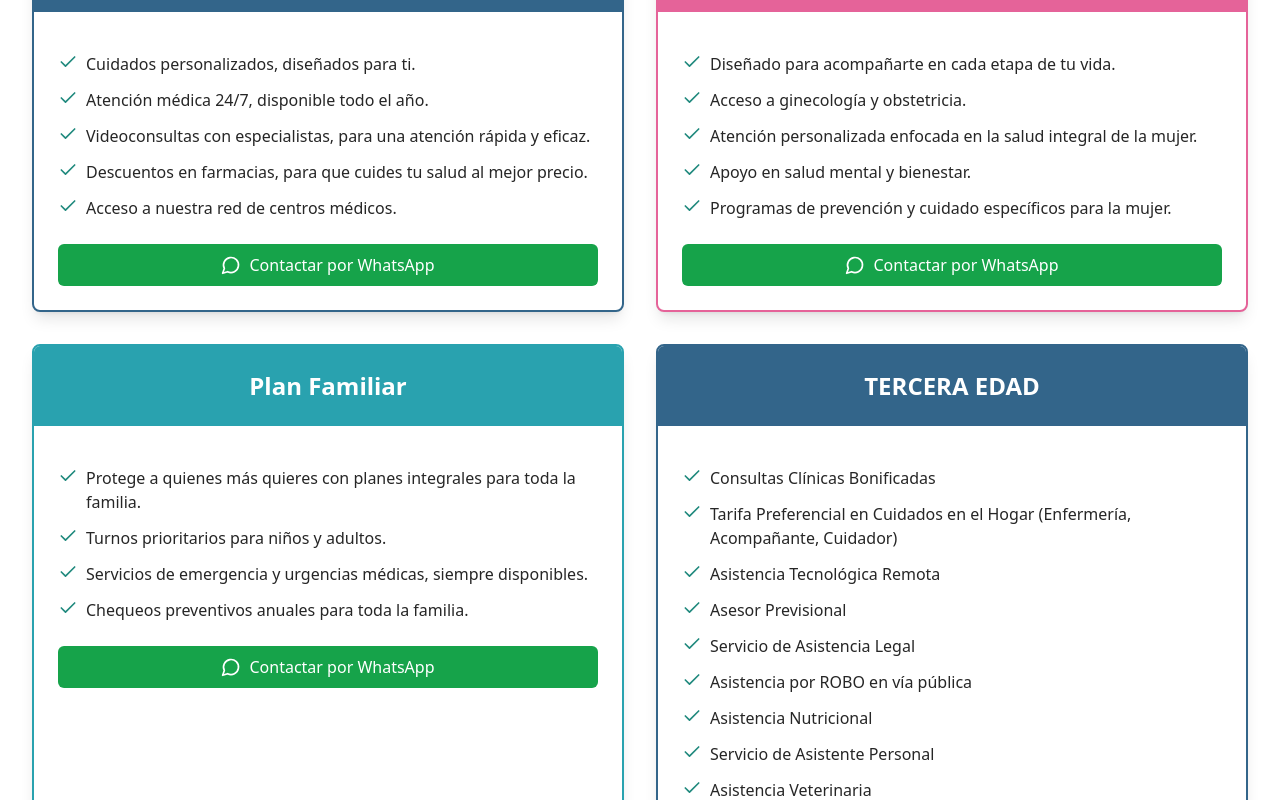
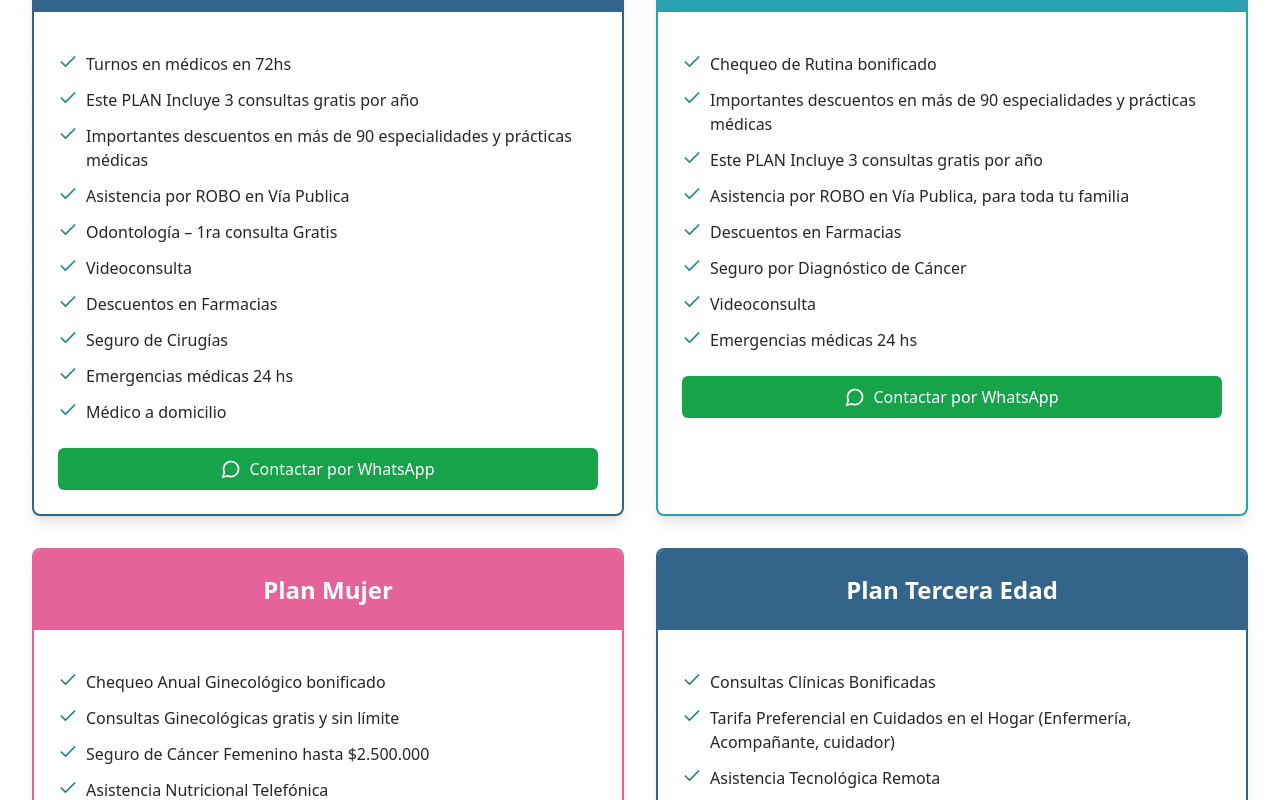
Before and after one commit to lemonsagency/metamedic_03, a React (Create React App) app: page / in a window 1280 px wide. Shown: the part 1700-2500 px from the top of the page. Built offline with nearby package versions, Linux system fonts and the light colour scheme.

Commit message:
cambios ok

```diff
--- a/src/components/LandingPage.tsx
+++ b/src/components/LandingPage.tsx
@@ -43,46 +43,57 @@ const plans = [
       name: 'Plan Individual',
       color: '#33658A',
       features: [
-      'Cuidados personalizados, diseñados para ti.',
-      'Atención médica 24/7, disponible todo el año.',
-      'Videoconsultas con especialistas, para una atención rápida y eficaz.',
-      'Descuentos en farmacias, para que cuides tu salud al mejor precio.',
-      'Acceso a nuestra red de centros médicos.',
+        'Turnos en médicos en 72hs',
+        'Este PLAN Incluye 3 consultas gratis por año',
+        'Importantes descuentos en más de 90 especialidades y prácticas médicas',
+        'Asistencia por ROBO en Vía Publica',
+        'Odontología – 1ra consulta Gratis',
+        'Videoconsulta',
+        'Descuentos en Farmacias',
+        'Seguro de Cirugías',
+        'Emergencias médicas 24 hs',
+        'Médico a domicilio',
+      ],
+    },
+    {
+      name: 'Plan Familiar',
+      color: '#29A2AF',
+      features: [
+        'Chequeo de Rutina bonificado',
+        'Importantes descuentos en más de 90 especialidades y prácticas médicas',
+        'Este PLAN Incluye 3 consultas gratis por año',
+        'Asistencia por ROBO en Vía Publica, para toda tu familia',
+        'Descuentos en Farmacias',
+        'Seguro por Diagnóstico de Cáncer',
+        'Videoconsulta',
+        'Emergencias médicas 24 hs',
       ],
     },
     {
       name: 'Plan Mujer',
       color: '#E56399',
       features: [
-      'Diseñado para acompañarte en cada etapa de tu vida.',
-      'Acceso a ginecología y obstetricia.',
-      'Atención personalizada enfocada en la salud integral de la mujer.',
-      'Apoyo en salud mental y bienestar.',
-      'Programas de prevención y cuidado específicos para la mujer.',
+        'Chequeo Anual Ginecológico bonificado',
+        'Consultas Ginecológicas gratis y sin límite',
+        'Seguro de Cáncer Femenino hasta $2.500.000',
+        'Asistencia Nutricional Telefónica',
+        'Asistencia por ROBO en Vía Publica',
+        'Odontología – 1ra consulta Gratis',
+        '3 Consultas GRATIS por año',
       ],
     },
     {
-    name: 'Plan Familiar',
-    color: '#29A2AF',
-    features: [
-      'Protege a quienes más quieres con planes integrales para toda la familia.',
-      'Turnos prioritarios para niños y adultos.',
-      'Servicios de emergencia y urgencias médicas, siempre disponibles.',
-      'Chequeos preventivos anuales para toda la familia.',
-    ],
-  },
-  {
-    name: 'TERCERA EDAD',
+      name: 'Plan Tercera Edad',
       color: '#33658A',
       features: [
         'Consultas Clínicas Bonificadas',
-      'Tarifa Preferencial en Cuidados en el Hogar (Enfermería, Acompañante, Cuidador)',
+        'Tarifa Preferencial en Cuidados en el Hogar (Enfermería, Acompañante, cuidador)',
         'Asistencia Tecnológica Remota',
         'Asesor Previsional',
         'Servicio de Asistencia Legal',
-      'Asistencia por ROBO en vía pública',
+        'Asistencia por ROBO en Vía Publica',
         'Asistencia Nutricional',
-      'Servicio de Asistente Personal',
+        'Servicio Asistente Personal',
         'Asistencia Veterinaria',
       ],
     },
@@ -196,7 +207,7 @@ return (
         </section>
 
         <div className="max-w-7xl mx-auto py-12 px-4 sm:px-6 lg:px-8">
-        {/* About Section */}
+          {/* About Section with updated grid layout */}
           <section id="about" className="mb-20 text-center">
             <h2 className="text-3xl md:text-4xl font-bold text-[#218A7E] dark:text-[#218A7E] mb-6">¿Qué es MetaMedic?</h2>
             <p className="text-lg md:text-xl mb-10 max-w-3xl mx-auto text-[#262626] dark:text-[#262626]">
@@ -217,7 +228,7 @@ return (
           <section id="plans" className="mb-20 text-center">
             <h2 className="text-3xl md:text-4xl font-bold text-[#218A7E] dark:text-[#218A7E] mb-6">Nuestros Planes</h2>
             <p className="text-lg md:text-xl mb-10 max-w-3xl mx-auto text-[#262626] dark:text-[#262626]">
-            En MetaMedic entendemos que cada persona tiene necesidades únicas, por eso ofrecemos planes de salud personalizados.
+              En MetaMedic entendemos que cada persona tiene necesidades únicas, por  eso ofrecemos planes de salud personalizados.
             </p>
             <div className="grid grid-cols-1 md:grid-cols-2 gap-8">
               {plans.map((plan, index) => (
@@ -227,7 +238,7 @@ return (
                   </div>
                   <div className="p-6">
                     <ul className="space-y-3 mt-4 text-left">
-                    {plan.features.map((feature, featureIndex)   => (
+                      {plan.features.map((feature, featureIndex) => (
                         <li key={featureIndex} className="flex items-start">
                           <Check className="mr-2 h-5 w-5 text-[#218A7E] flex-shrink-0" />
                           <span className="text-[#262626] dark:text-[#262626]">{feature}</span>
@@ -330,35 +341,34 @@ return (
         </div>
       </main>
 
-    {/* New Footer */}
-    <footer className="bg-black text-white py-8 px-4 text-center text-sm">
-      <div className="max-w-7xl mx-auto">
-        <div className="mb-4 text-white">
-          <p className="font-bold">LEXXA SA</p>
-          <p>Dirección: AVDA FEDERICO LACROZE 2206, Piso 5, CAPITAL FEDERAL, Buenos Aires 1425, Argentina</p>
-          <p>Teléfono del negocio: 011 15-4079-1695</p>
+      <footer className="bg-black text-white">
+        <div className="max-w-7xl mx-auto py-12 px-4 sm:px-6 lg:px-8">
+          <div className="flex flex-col md:flex-row items-center justify-between">
+            <div className="mb-6 md:mb-0">
+              <img
+                className="h-10 w-auto mb-4"
+                src="https://hebbkx1anhila5yf.public.blob.vercel-storage.com/metamedic_blanco2-XlL4zqig2mhthPNElvpFAY60IV6Yph.png"
+                alt="MetaMedic"
+              />
+              <p>Emergencias: 0810 220 3220</p>
+              <p>Email: info@metamedic.com</p>
             </div>
-
-        <div className="mb-6 text-xs text-gray-400">
-          <p className="mb-2"><strong>TODOS LOS DERECHOS RESERVADOS.</strong> NO CREAMOS NI PROMOVEMOS PRODUCTOS PARA CAMBIAR DE VIDA DE LAS PERSONAS DE LA NOCHE A LA MAÑANA. TAMPOCO PODEMOS PROMETER RESULTADOS Y ADVERTIMOS QUE NUESTROS RESULTADOS O LOS RESULTADOS DE TESTIMONIALES NO SON RESULTADOS TÍPICOS Y NO SIGNIFICA QUE QUIEN CONTRATE NUESTROS PRODUCTOS O SERVICIOS PUEDA CONSEGUIR RESULTADOS SIMILARES. ES POSIBLE QUE NO CONSIGA NINGÚN RESULTADO, ESPECIALMENTE SI NO PONE EN PRÁCTICA LO QUE APRENDE.</p>
-
-          <p>THIS SITE IS NOT A PART OF THE FACEBOOK WEBSITE OR FACEBOOK INC. ADDITIONALLY, THIS SITE IS NOT ENDORSED BY FACEBOOK IN ANY WAY. FACEBOOK IS A TRADEMARK OF FACEBOOK, INC. ESTA PÁGINA NO ES PARTE DE FACEBOOK. FACEBOOK ES UNA MARCA REGISTRADA DE FACEBOOK.</p>
-        </div>
-
-        <div className="flex justify-center space-x-4">
+            <div className="flex space-x-6">
               <a href="#" className="text-white hover:text-gray-300">
                 <span className="sr-only">Facebook</span>
-            <Facebook className="h-6 w-6" />
+                <Facebook className="h-8 w-8" />
               </a>
               <a href="#" className="text-white hover:text-gray-300">
                 <span className="sr-only">Twitter</span>
-            <Twitter className="h-6 w-6" />
+                <Twitter className="h-8 w-8" />
               </a>
               <a href="#" className="text-white hover:text-gray-300">
                 <span className="sr-only">Instagram</span>
-            <Instagram className="h-6 w-6" />
+                <Instagram className="h-8 w-8" />
               </a>
             </div>
+          </div>
+          <p className="mt-8 text-center text-base">&copy; 2024 MetaMedic. Todos los derechos reservados.</p>
         </div>
       </footer>
     </div>
```
Lines whose indentation alone changed are shown as unchanged.
